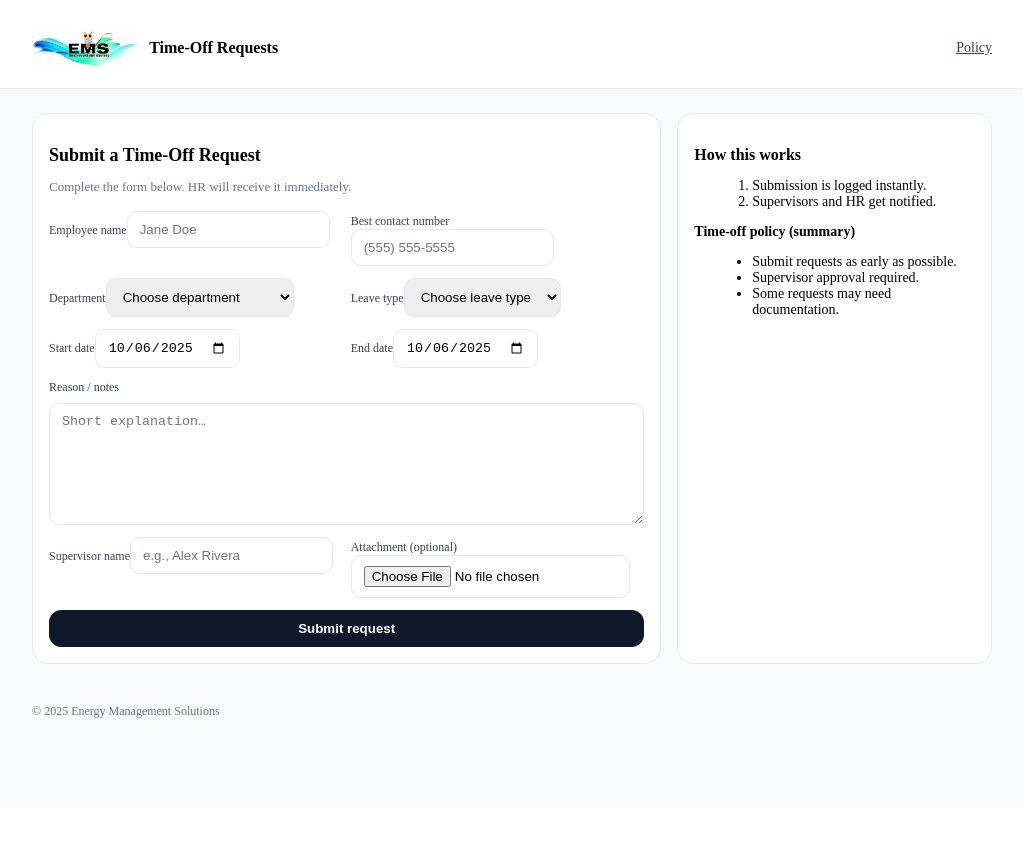
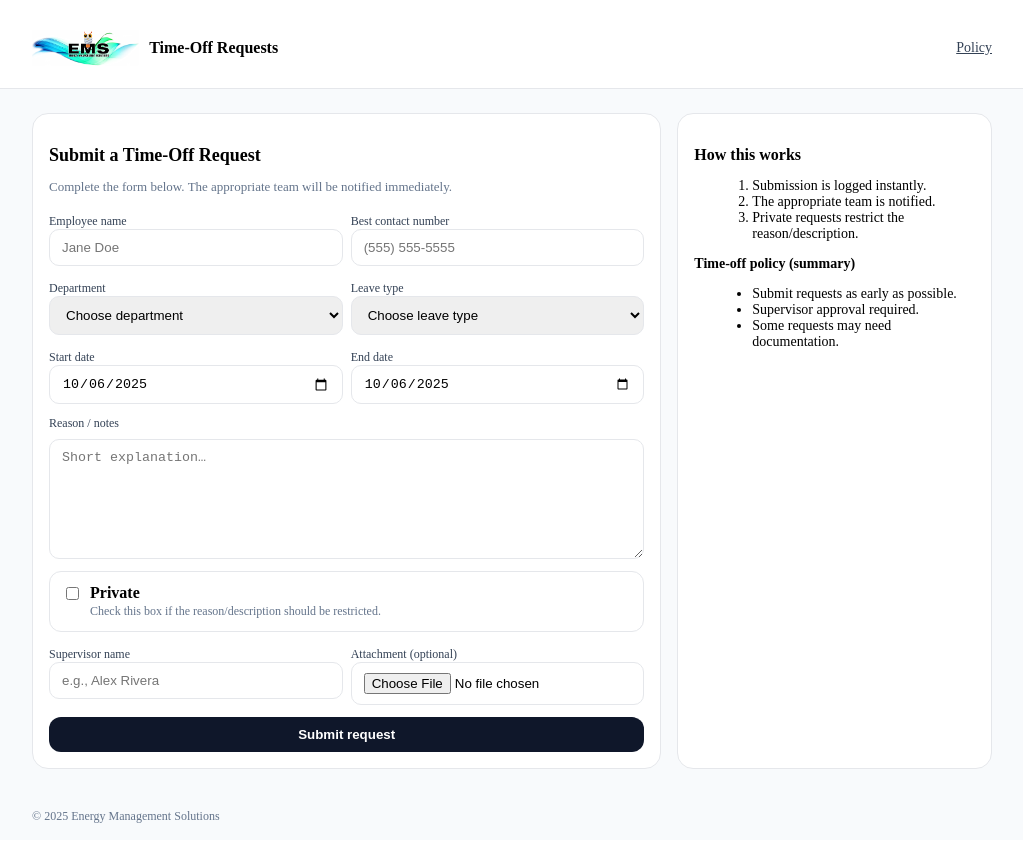
Before and after one commit to orobillardems-wq/TimeOffLandingPage.tsx, a React (Create React App) app: page / in a window 1280 px wide. Shown: the whole page, without its empty margins (128-1151 px from the left). Before the commit the page ends 816 px from the top, so only its background shows below. Built offline with nearby package versions, Linux system fonts and the light colour scheme.

Commit message:
Update TimeOffLandingPage.tsx

```diff
--- a/src/TimeOffLandingPage.tsx
+++ b/src/TimeOffLandingPage.tsx
@@ -1,33 +1,10 @@
-import React, { useEffect, useMemo } from "react";
-import { useForm } from "react-hook-form";
-import { useEffect } from "react";
+import React, {
+  useEffect,
+  useMemo
+} from "react";
 
-function useEmbedAutoResize(defaultId?: string) {
-  useEffect(() => {
-    // Determine which iframe we're in (from ?frameId=... or fallback)
-    const params = new URLSearchParams(window.location.search);
-    const id = params.get("frameId") || defaultId || "timeoff";
-
-    const send = () => {
-      const height = document.documentElement.scrollHeight || document.body.scrollHeight || 1000;
-      window.parent?.postMessage({ type: "ems-resize", id, height }, "*");
-    };
-
-    // Initial + on changes
-    send();
-    const ro = new ResizeObserver(send);
-    ro.observe(document.body);
-    window.addEventListener("load", send);
-    window.addEventListener("resize", send);
-
-    return () => {
-      ro.disconnect();
-      window.removeEventListener("load", send);
-      window.removeEventListener("resize", send);
-    };
-  }, [defaultId]);
-}
-
+import { useForm } from
+  "react-hook-form";
 
 type Dept =
   | "Administrative Assistant"
@@ -41,29 +18,45 @@ type Dept =
   | "Service Manager"
   | "";
 
-type LeaveType = "Vacation" | "Sick" | "Personal" | "Unpaid" | "Paid" | "";
+type LeaveType =
+  | "Vacation"
+  | "Sick"
+  | "Personal"
+  | "Unpaid"
+  | "";
 
 type FormData = {
   employeeName: string;
-  department: Dept | "";
+  department: Dept;
   phone: string;
   startDate: string;
   endDate: string;
   leaveType: LeaveType;
   reasonDetails: string;
+  private: boolean;
   supervisorName?: string;
   attachment?: FileList;
 };
 
 export default function TimeOffLandingPage() {
-  const defaultDate = useMemo(() => new Date().toISOString().split("T")[0], []);
+  const defaultDate = useMemo(
+    () =>
+      new Date()
+        .toISOString()
+        .split("T")[0],
+    []
+  );
 
   const {
     register,
     handleSubmit,
     watch,
     reset,
-    formState: { errors, isSubmitting },
+
+    formState: {
+      errors,
+      isSubmitting
+    },
   } = useForm<FormData>({
     defaultValues: {
       employeeName: "",
@@ -73,82 +66,205 @@ export default function TimeOffLandingPage() {
       endDate: defaultDate,
       leaveType: "",
       reasonDetails: "",
+      private: false,
       supervisorName: "",
     },
+
     mode: "onBlur",
   });
 
-  // autosave to localStorage
   const all = watch();
+
   useEffect(() => {
     try {
-      const { attachment, ...rest } = all as any;
-      localStorage.setItem("ems-timeoff-draft", JSON.stringify(rest));
+      const {
+        attachment,
+        ...rest
+      } = all as any;
+
+      localStorage.setItem(
+        "ems-timeoff-draft",
+        JSON.stringify(rest)
+      );
     } catch {}
   }, [all]);
+
   useEffect(() => {
     try {
-      const raw = localStorage.getItem("ems-timeoff-draft");
-      if (raw) reset(JSON.parse(raw));
+      const raw =
+        localStorage.getItem(
+          "ems-timeoff-draft"
+        );
+
+      if (raw) {
+        reset(
+          JSON.parse(raw)
+        );
+      }
     } catch {}
   }, [reset]);
 
-  // For preview you can leave this as a placeholder.
+  /*
+    IMPORTANT:
+    Replace the text below with your ACTUAL
+    deployed Time-Off Apps Script /exec URL.
+
+    Do NOT use the placeholder URL from your
+    old source file.
+  */
   const WEB_APP_URL =
     "https://script.google.com/macros/s/AKfycbyIldLupEOVjMhtKNQe4T4tXYXB9HklVnVw-Rnil3U8LEbJe5gZfg8TWRO8yNXlK60T/exec";
 
-  async function onSubmit(data: FormData) {
-    const fd = new FormData();
-    fd.append("employeeName", data.employeeName || "");
-    fd.append("department", data.department || "");
-    fd.append("phone", data.phone || "");
-    fd.append("startDate", data.startDate || "");
-    fd.append("endDate", data.endDate || "");
-    fd.append("leaveType", data.leaveType || "");
-    fd.append("reasonDetails", data.reasonDetails || "");
-    fd.append("supervisorName", data.supervisorName || "");
-    if (data.attachment?.length) {
-      fd.append("attachment", data.attachment[0], data.attachment[0].name);
+  async function onSubmit(
+    data: FormData
+  ) {
+    const fd =
+      new FormData();
+
+    fd.append(
+      "employeeName",
+      data.employeeName || ""
+    );
+
+    fd.append(
+      "department",
+      data.department || ""
+    );
+
+    fd.append(
+      "phone",
+      data.phone || ""
+    );
+
+    fd.append(
+      "startDate",
+      data.startDate || ""
+    );
+
+    fd.append(
+      "endDate",
+      data.endDate || ""
+    );
+
+    fd.append(
+      "leaveType",
+      data.leaveType || ""
+    );
+
+    fd.append(
+      "reasonDetails",
+      data.reasonDetails || ""
+    );
+
+    // NEW
+    fd.append(
+      "private",
+      String(!!data.private)
+    );
+
+    fd.append(
+      "supervisorName",
+      data.supervisorName || ""
+    );
+
+    if (
+      data.attachment?.length
+    ) {
+      fd.append(
+        "attachment",
+        data.attachment[0],
+        data.attachment[0].name
+      );
     }
 
+    await fetch(
+      WEB_APP_URL,
+      {
+        method: "POST",
+        mode: "no-cors",
+        body: fd
+      }
+    );
+
+    alert(
+      "Time-off request submitted!"
+    );
+
     try {
-      await fetch(WEB_APP_URL, { method: "POST", mode: "no-cors", body: fd });
-      alert("Time-off request submitted!");
-      localStorage.removeItem("ems-timeoff-draft");
-    } catch (e) {
-      alert("Demo mode: submitted locally (no backend connected).");
-    }
+      localStorage.removeItem(
+        "ems-timeoff-draft"
+      );
+    } catch {}
+
+    reset({
+      employeeName: "",
+      department: "",
+      phone: "",
+      startDate: new Date()
+        .toISOString()
+        .split("T")[0],
+      endDate: new Date()
+        .toISOString()
+        .split("T")[0],
+      leaveType: "",
+      reasonDetails: "",
+      private: false,
+      supervisorName: "",
+      attachment: undefined,
+    });
   }
 
-  // inline styles (same pattern as your callout page)
+  const isPrivate =
+    watch("private");
+
   const row2 = {
     display: "grid",
     gap: 8,
-    gridTemplateColumns: "1fr 1fr",
+    gridTemplateColumns:
+      "repeat(2, minmax(0, 1fr))",
   } as const;
-  const full = { display: "grid", gap: 8 } as const;
-  const label = { fontSize: 12, color: "#334155" } as const;
+
+  const full = {
+    display: "grid",
+    gap: 8
+  } as const;
+
+  const label = {
+    fontSize: 12,
+    color: "#334155"
+  } as const;
+
   const input = {
     padding: "10px 12px",
     borderRadius: 10,
-    border: "1px solid #e5e7eb",
+    border:
+      "1px solid #e5e7eb",
+    width: "100%",
+    boxSizing: "border-box",
   } as const;
+
   const section = {
     background: "white",
-    border: "1px solid #e5e7eb",
+    border:
+      "1px solid #e5e7eb",
     borderRadius: 16,
     padding: 16,
   } as const;
 
   return (
-    <div style={{ minHeight: "100vh", background: "#f8fafc" }}>
-      {/* Header */}
+    <div
+      style={{
+        minHeight: "100vh",
+        background: "#f8fafc"
+      }}
+    >
       <header
         style={{
           position: "sticky",
           top: 0,
           background: "white",
-          borderBottom: "1px solid #e5e7eb",
+          borderBottom:
+            "1px solid #e5e7eb",
           padding: "10px 16px",
           zIndex: 10,
         }}
@@ -159,27 +275,47 @@ export default function TimeOffLandingPage() {
             margin: "0 auto",
             display: "flex",
             alignItems: "center",
-            justifyContent: "space-between",
+            justifyContent:
+              "space-between",
           }}
         >
-          <div style={{ display: "flex", alignItems: "center", gap: 10 }}>
-            {/* You can upload RealLogo.png to /public and use /RealLogo.png here */}
+          <div
+            style={{
+              display: "flex",
+              alignItems: "center",
+              gap: 10,
+            }}
+          >
             <img
-              src="RealLogo.png"
+              src="/RealLogo.png"
               alt="EMS Logo"
-              style={{ height: 60, objectFit: "contain" }}
+              style={{
+                height: 60,
+                objectFit: "contain",
+              }}
             />
-            <div>
-              <div style={{ fontWeight: 600 }}>Time-Off Requests</div>
+
+            <div
+              style={{
+                fontWeight: 600
+              }}
+            >
+              Time-Off Requests
             </div>
           </div>
-          <a href="#policy" style={{ fontSize: 14, color: "#334155" }}>
+
+          <a
+            href="#policy"
+            style={{
+              fontSize: 14,
+              color: "#334155"
+            }}
+          >
             Policy
           </a>
         </div>
       </header>
 
-      {/* Main */}
       <main
         style={{
           maxWidth: 960,
@@ -187,136 +323,325 @@ export default function TimeOffLandingPage() {
           padding: "24px 16px",
           display: "grid",
           gap: 16,
-          gridTemplateColumns: "2fr 1fr",
+          gridTemplateColumns:
+            "2fr 1fr",
         }}
       >
-        {/* Form */}
         <section style={section}>
-          <h2 style={{ fontSize: 18, fontWeight: 600, marginBottom: 4 }}>
+          <h2
+            style={{
+              fontSize: 18,
+              fontWeight: 600,
+              marginBottom: 4,
+            }}
+          >
             Submit a Time-Off Request
           </h2>
-          <p style={{ fontSize: 13, color: "#64748b", marginBottom: 16 }}>
-            Complete the form below. HR will receive it immediately.
+
+          <p
+            style={{
+              fontSize: 13,
+              color: "#64748b",
+              marginBottom: 16,
+            }}
+          >
+            Complete the form below.
+            The appropriate team will be
+            notified immediately.
           </p>
 
           <form
-            onSubmit={handleSubmit(onSubmit)}
-            style={{ display: "grid", gap: 12 }}
+            onSubmit={
+              handleSubmit(onSubmit)
+            }
+            style={{
+              display: "grid",
+              gap: 12
+            }}
           >
             <div style={row2}>
               <div>
-                <label style={label}>Employee name</label>
+                <label style={label}>
+                  Employee name
+                </label>
+
                 <input
                   style={input}
                   placeholder="Jane Doe"
-                  {...register("employeeName", { required: true })}
+                  {...register(
+                    "employeeName",
+                    {
+                      required: true
+                    }
+                  )}
                 />
+
                 {errors.employeeName && (
-                  <small style={{ color: "#dc2626" }}>
-                    Employee name is required
+                  <small
+                    style={{
+                      color: "#dc2626"
+                    }}
+                  >
+                    Enter full name
                   </small>
                 )}
               </div>
+
               <div>
-                <label style={label}>Best contact number</label>
+                <label style={label}>
+                  Best contact number
+                </label>
+
                 <input
                   style={input}
                   placeholder="(555) 555-5555"
-                  {...register("phone", { required: true })}
+                  {...register(
+                    "phone",
+                    {
+                      required: true
+                    }
+                  )}
                 />
+
                 {errors.phone && (
-                  <small style={{ color: "#dc2626" }}>Enter valid phone</small>
+                  <small
+                    style={{
+                      color: "#dc2626"
+                    }}
+                  >
+                    Enter valid phone
+                  </small>
                 )}
               </div>
             </div>
 
             <div style={row2}>
               <div>
-                <label style={label}>Department</label>
+                <label style={label}>
+                  Department
+                </label>
+
                 <select
                   style={input}
-                  {...register("department", { required: true })}
+                  {...register(
+                    "department",
+                    {
+                      required: true
+                    }
+                  )}
                 >
-                  <option value="">Choose department</option>
+                  <option value="">
+                    Choose department
+                  </option>
+
                   <option value="Administrative Assistant">
                     Administrative Assistant
                   </option>
-                  <option value="Auditor">Auditor</option>
-                  <option value="Crew Chief">Crew Chief</option>
-                  <option value="Crew Tech">Crew Tech</option>
+
+                  <option value="Auditor">
+                    Auditor
+                  </option>
+
+                  <option value="Crew Chief">
+                    Crew Chief
+                  </option>
+
+                  <option value="Crew Tech">
+                    Crew Tech
+                  </option>
+
                   <option value="Inventory Coordinator">
                     Inventory Coordinator
                   </option>
+
                   <option value="Marketing Coordinator">
                     Marketing Coordinator
                   </option>
-                  <option value="Office Staff">Office Staff</option>
-                  <option value="Operations Manager">Operations Manager</option>
-                  <option value="Service Manager">Service Manager</option>
+
+                  <option value="Office Staff">
+                    Office Staff
+                  </option>
+
+                  <option value="Operations Manager">
+                    Operations Manager
+                  </option>
+
+                  <option value="Service Manager">
+                    Service Manager
+                  </option>
                 </select>
-                {errors.department && (
-                  <small style={{ color: "#dc2626" }}>Select department</small>
-                )}
               </div>
+
               <div>
-                <label style={label}>Leave type</label>
+                <label style={label}>
+                  Leave type
+                </label>
+
                 <select
                   style={input}
-                  {...register("leaveType", { required: true })}
+                  {...register(
+                    "leaveType",
+                    {
+                      required: true
+                    }
+                  )}
                 >
-                  <option value="">Choose leave type</option>
-                  <option value="Vacation">Vacation</option>
-                  <option value="Sick">Sick</option>
-                  <option value="Personal">Personal</option>
-                  <option value="Unpaid">Unpaid</option>
-                  <option value="Paid">Paid</option>
+                  <option value="">
+                    Choose leave type
+                  </option>
+
+                  <option value="Vacation">
+                    Vacation
+                  </option>
+
+                  <option value="Sick">
+                    Sick
+                  </option>
+
+                  <option value="Personal">
+                    Personal
+                  </option>
+
+                  <option value="Unpaid">
+                    Unpaid
+                  </option>
                 </select>
-                {errors.leaveType && (
-                  <small style={{ color: "#dc2626" }}>Select leave type</small>
-                )}
               </div>
             </div>
 
             <div style={row2}>
               <div>
-                <label style={label}>Start date</label>
+                <label style={label}>
+                  Start date
+                </label>
+
                 <input
                   type="date"
                   style={input}
-                  {...register("startDate", { required: true })}
+                  {...register(
+                    "startDate",
+                    {
+                      required: true
+                    }
+                  )}
                 />
               </div>
+
               <div>
-                <label style={label}>End date</label>
+                <label style={label}>
+                  End date
+                </label>
+
                 <input
                   type="date"
                   style={input}
-                  {...register("endDate", { required: true })}
+                  {...register(
+                    "endDate",
+                    {
+                      required: true
+                    }
+                  )}
                 />
               </div>
             </div>
 
             <div style={full}>
-              <label style={label}>Reason / notes</label>
+              <label style={label}>
+                Reason / notes
+              </label>
+
               <textarea
-                style={{ ...input, height: 100 }}
+                style={{
+                  ...input,
+                  height: 120,
+                  resize: "vertical",
+                }}
                 placeholder="Short explanation…"
-                {...register("reasonDetails", { required: true })}
+                {...register(
+                  "reasonDetails",
+                  {
+                    required: true
+                  }
+                )}
               />
+            </div>
+
+            {/* PRIVATE */}
+            <div
+              style={{
+                padding: 12,
+                borderRadius: 12,
+                border: isPrivate
+                  ? "1px solid #f59e0b"
+                  : "1px solid #e5e7eb",
+                background: isPrivate
+                  ? "#fff7ed"
+                  : "#ffffff",
+              }}
+            >
+              <label
+                style={{
+                  display: "flex",
+                  alignItems: "flex-start",
+                  gap: 8,
+                  cursor: "pointer",
+                }}
+              >
+                <input
+                  type="checkbox"
+                  {...register("private")}
+                  style={{
+                    marginTop: 3
+                  }}
+                />
+
+                <span>
+                  <strong>
+                    Private
+                  </strong>
+
+                  <div
+                    style={{
+                      fontSize: 12,
+                      color: "#64748b",
+                      marginTop: 2,
+                    }}
+                  >
+                    Check this box if the
+                    reason/description should
+                    be restricted.
+                  </div>
+                </span>
+              </label>
             </div>
 
             <div style={row2}>
               <div>
-                <label style={label}>Supervisor name</label>
+                <label style={label}>
+                  Supervisor name
+                </label>
+
                 <input
                   style={input}
                   placeholder="e.g., Alex Rivera"
-                  {...register("supervisorName")}
+                  {...register(
+                    "supervisorName"
+                  )}
                 />
               </div>
+
               <div>
-                <label style={label}>Attachment (optional)</label>
-                <input type="file" style={input} {...register("attachment")} />
+                <label style={label}>
+                  Attachment (optional)
+                </label>
+
+                <input
+                  type="file"
+                  style={input}
+                  {...register(
+                    "attachment"
+                  )}
+                />
               </div>
             </div>
 
@@ -324,34 +649,87 @@ export default function TimeOffLandingPage() {
               type="submit"
               disabled={isSubmitting}
               style={{
-                padding: "10px 16px",
+                padding:
+                  "10px 16px",
                 borderRadius: 12,
-                border: "1px solid #0f172a",
+                border: "none",
                 background: "#0f172a",
                 color: "white",
                 fontWeight: 600,
               }}
             >
-              {isSubmitting ? "Submitting…" : "Submit request"}
+              {isSubmitting
+                ? "Submitting…"
+                : "Submit request"}
             </button>
           </form>
         </section>
 
-        {/* Sidebar */}
-        <aside style={section}>
-          <h3 style={{ fontSize: 16, fontWeight: 600, marginBottom: 4 }}>
+        <aside
+          id="policy"
+          style={section}
+        >
+          <h3
+            style={{
+              fontSize: 16,
+              fontWeight: 600,
+              marginBottom: 4,
+            }}
+          >
             How this works
           </h3>
-          <ol style={{ marginLeft: 18, fontSize: 14 }}>
-            <li>Submission is logged instantly.</li>
-            <li>Supervisors and HR get notified.</li>
+
+          <ol
+            style={{
+              marginLeft: 18,
+              fontSize: 14
+            }}
+          >
+            <li>
+              Submission is logged
+              instantly.
+            </li>
+
+            <li>
+              The appropriate team is
+              notified.
+            </li>
+
+            <li>
+              Private requests restrict
+              the reason/description.
+            </li>
           </ol>
-          <div id="policy" style={{ marginTop: 12, fontSize: 14 }}>
-            <strong>Time-off policy (summary)</strong>
-            <ul style={{ marginLeft: 18 }}>
-              <li>Submit requests as early as possible.</li>
-              <li>Supervisor approval required.</li>
-              <li>Some requests may need documentation.</li>
+
+          <div
+            style={{
+              marginTop: 12,
+              fontSize: 14
+            }}
+          >
+            <strong>
+              Time-off policy (summary)
+            </strong>
+
+            <ul
+              style={{
+                marginLeft: 18
+              }}
+            >
+              <li>
+                Submit requests as early
+                as possible.
+              </li>
+
+              <li>
+                Supervisor approval
+                required.
+              </li>
+
+              <li>
+                Some requests may need
+                documentation.
+              </li>
             </ul>
           </div>
         </aside>
@@ -366,7 +744,8 @@ export default function TimeOffLandingPage() {
           color: "#64748b",
         }}
       >
-        © {new Date().getFullYear()} Energy Management Solutions
+        © {new Date().getFullYear()}{" "}
+        Energy Management Solutions
       </footer>
     </div>
   );
```
